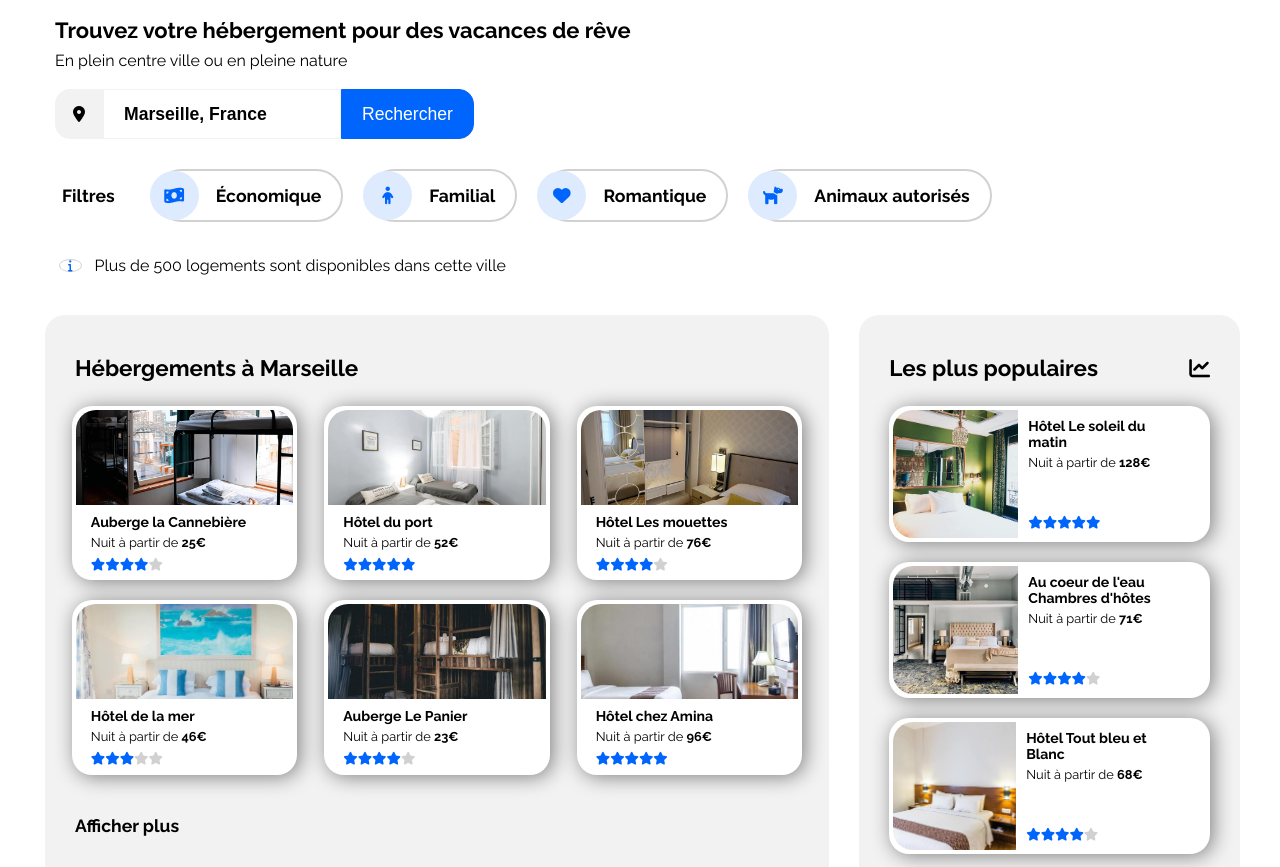
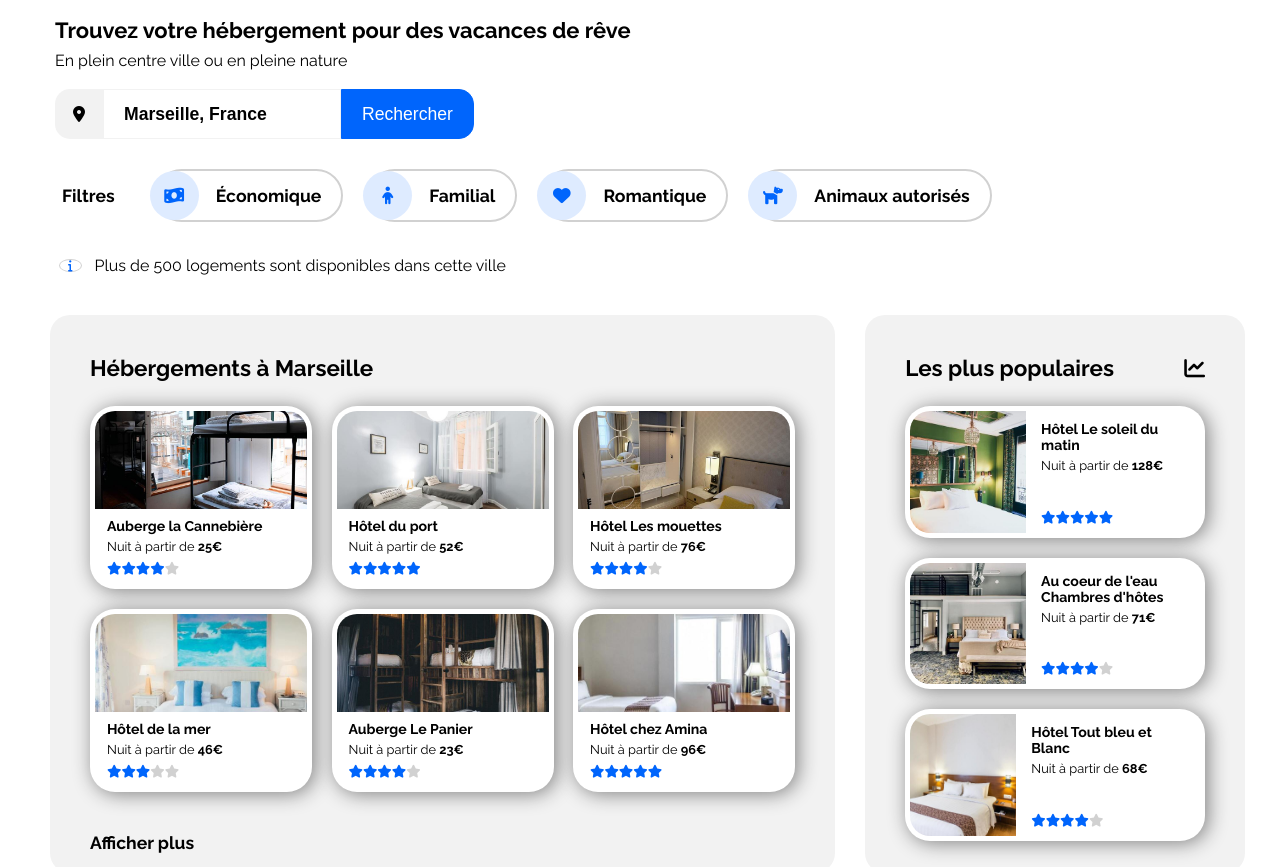
Before and after one commit to ana9402/AnaisBauer_2_03032021, a plain HTML site: page index.html in a window 1280 px wide. Shown: the part 109-976 px from the top of the page. Drawn offline with Linux system fonts and the light colour scheme.

Commit message:
Section main: modifications d'unités et améliorations du CSS, partie desktop

```diff
--- a/style.css
+++ b/style.css
@@ -252,7 +252,7 @@ main
 {
     display: flex;
     justify-content: space-between;
-    padding: 0 40px 0 45px;
+    padding: 0 35px 0 50px;
     margin-bottom: 40px;
 }
 
@@ -276,7 +276,10 @@ main a
 
 main figure
 {
+    background-color: white;
+    border-radius: 25px;
     box-shadow: 3px 2px 20px grey;
+    padding: 5px;
 }
 
 main figure:hover
@@ -313,37 +316,30 @@ main figcaption
 
 #marseille_properties /* hébergements à Marseille */
 {
-    width: 66%;
+    width: 63.5%;
     background-color: #F2F2F2;
-    padding: 40px 0px 20px 0;
+    padding: 40px 40px 20px 40px;
     margin-right: 30px;
     border-radius: 20px;
-}
-
-#marseille_properties_title
-{
-    padding-left: 30px;
 }
 
 #marseille_properties_list
 {
     display: flex;
     flex-flow: row wrap;
-    justify-content: space-evenly;
+    justify-content: space-between;
 }
 
 #marseille_properties_list .property_box
 {
     margin-bottom: 20px;
+    width: 31.5%;
 }
 
 #marseille_properties_list figure
 {
-    background-color: white;
-    width: 17vw;
-    height: 13vw;
-    padding: 4px;
-    border-radius: 20px;
+    width: auto;
+    height: 13.5vw;
 }
 
 #marseille_properties_list figure img
@@ -357,7 +353,7 @@ main figcaption
 
 #marseille_properties_list figcaption
 {
-    padding: 5px 5px 5px 15px;
+    padding: 5px 5px 5px 12px;
 }
 
 #marseille_properties_list .price
@@ -370,7 +366,6 @@ main figcaption
     font-size: 1.1rem;
     font-weight: bold;
     margin-top: 20px;
-    padding-left: 30px;
 }
 
 #marseille_properties #load_more a
@@ -382,7 +377,7 @@ aside /* Les plus populaires */
 {
     width: 27%;
     background-color: #F2F2F2;
-    padding: 40px 30px 10px 30px;
+    padding: 40px 40px 10px 40px;
     border-radius: 20px;
 }
 
@@ -409,17 +404,14 @@ aside /* Les plus populaires */
 #marseille_mostpopular_list figure
 {
     width: auto;
-    height: 10vw;
-    background-color: white;
+    height: 9.5vw;
     display: flex;
-    padding: 4px;
     margin-bottom: 20px;
-    border-radius: 20px;
 }
 
 #marseille_mostpopular_list img
 {
-    height: 100%;
+    height: auto;
     width: 40%;
     object-fit: cover;
     border-top-left-radius: 20px;
@@ -428,9 +420,7 @@ aside /* Les plus populaires */
 
 #marseille_mostpopular_list figcaption
 {
-    display: flex;
-    flex-direction: column;
-    padding: 8px 20px 8px 10px;
+    padding: 10px 20px 8px 15px;
 }
 
 #marseille_mostpopular_list .rating
```
